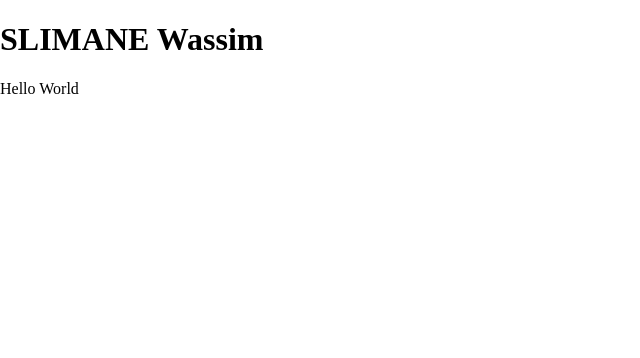
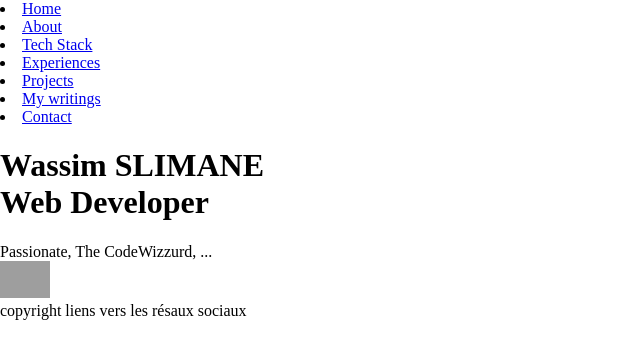
Before and after one commit to wassim-slimane/Portfolio, a plain HTML site: page index.html in a window 1280 px wide. Shown: the whole page, without its empty margins (0-640 px from the left). Drawn offline with nearby package versions, Linux system fonts and the light colour scheme; grey boxes are pictures that could not be loaded.

Commit message:
refactoring-01.23

```diff
--- a/assets/style/style.css
+++ /dev/null
@@ -1,4 +0,0 @@
-body {
-    margin: 0;
-    background-color: #fff;
-}
--- a/index.html
+++ b/index.html
@@ -2,11 +2,60 @@
 <html lang="en">
     <head>
         <meta charset="utf-8">
-        <title>SLIMANE Wassim Website</title>
-        <link rel="stylesheet" href="./assets/style/style.css">
+        <title>Wassim SLIMANE</title>
+
+        <link rel="stylesheet" href="./style.css">
+        <link rel="stylesheet" href="https://cdn.jsdelivr.net/gh/devicons/devicon@v2.15.1/devicon.min.css">
     </head>
     <body>
-        <h1>SLIMANE Wassim</h1>
-        <p>Hello World</p>
+        <nav>
+            <li>
+                <a href="#home">Home</a>
+            </li>
+            <li>
+                <a href="#about">About</a>
+            </li>
+            <li>
+                <a href="#tech-stack">Tech Stack</a>
+            </li>
+            <li>
+                <a href="#experiences">Experiences</a>
+            </li>
+            <li>
+                <a href="#projects">Projects</a>
+            </li>
+            <li>
+                <a href="#my-writings">My writings</a>
+            </li>
+            <li>
+                <a href="#contact">Contact</a>
+            </li>
+        </nav>
+        <header id="home">
+            <h1>
+                <div class="name">Wassim SLIMANE</div>
+                <div class="job">Web Developer</div>
+            </h1>
+            <div class="quote">Passionate, The CodeWizzurd, ...</div>
+        </header>
+        <section id="about" class="about"></section>
+        <section id="tech-stack" class="tech-stack">
+            <span>
+                <img src="https://cdn.jsdelivr.net/gh/devicons/devicon/icons/html5/html5-original.svg" />
+            </span>
+
+        </section>
+        <section id="experiences" class="experiences"></section>
+        <section id="projects" class="projects"></section>
+        <section id="my-writings" class="my-writings"></section>
+        <section id="contact" class="contact"></section>
+        <footer>
+            copyright
+            liens vers les résaux sociaux
+        </footer>
     </body>
 </html>
+
+<script>
+    // Dark-mode
+</script>
--- /dev/null
+++ b/style.css
@@ -0,0 +1,14 @@
+body {
+  margin: 0;
+  background-color: #ffffff;
+}
+
+.dark-mode {
+  background-color: #131313;
+}
+
+img {
+  width: 50px;
+}
+
+/*# sourceMappingURL=style.css.map */
```
Also changed, not shown: assets/img/profile.png (deleted).
